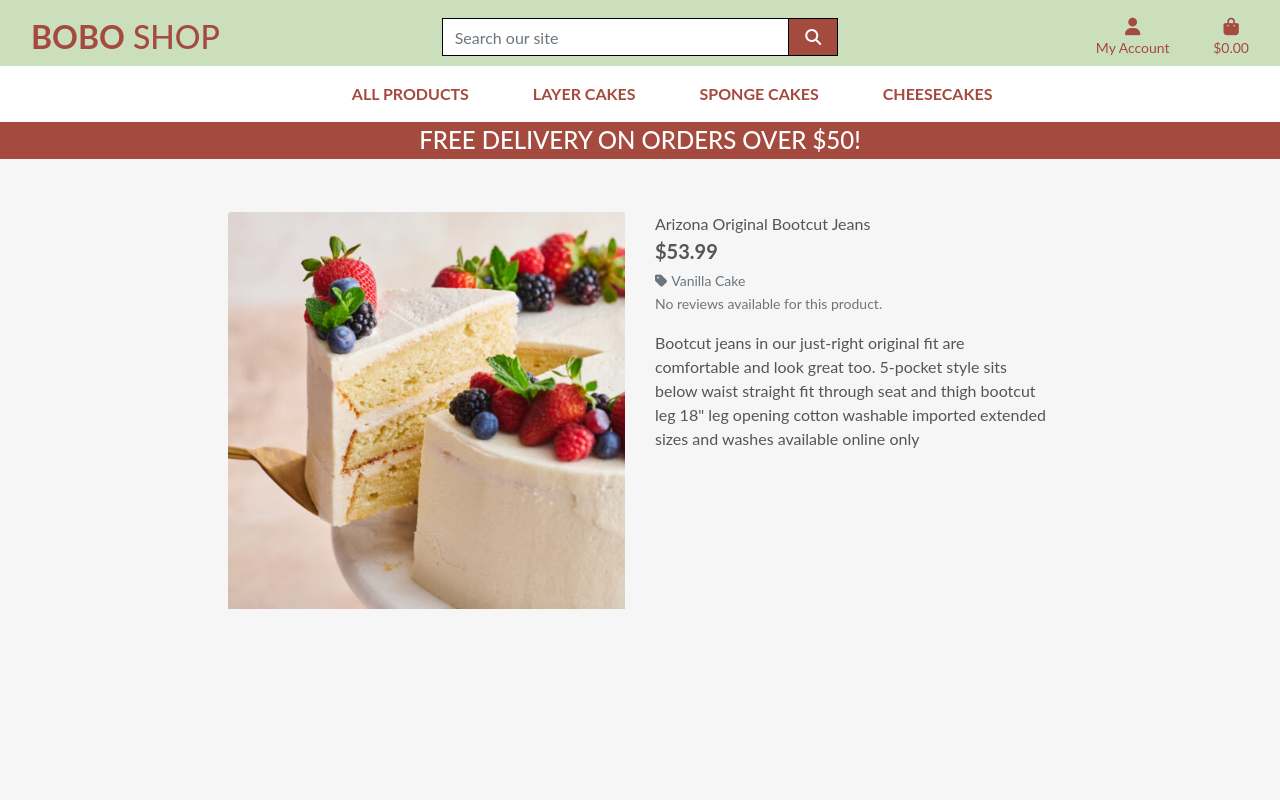
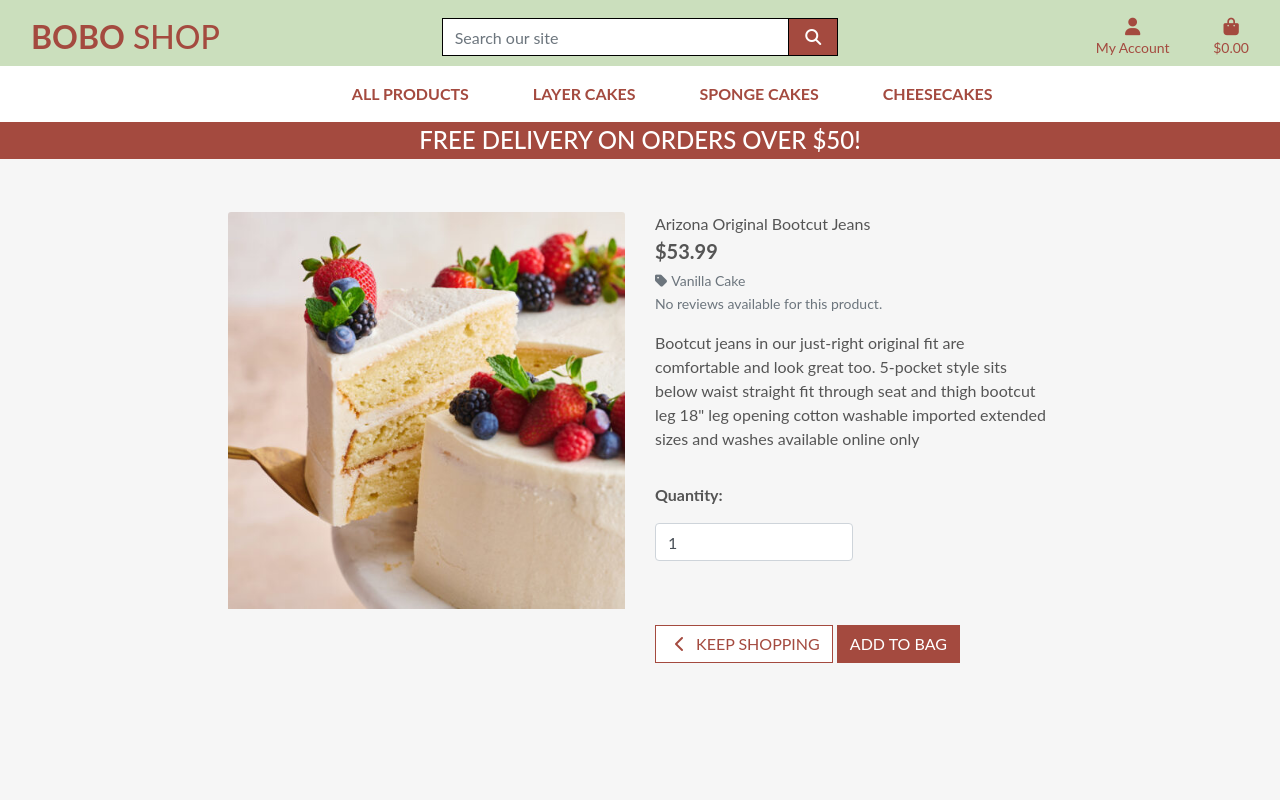
Before and after one commit to mariusmilitaru32/boboshop, a Django app: page /products/1/ in a window 1280 px wide. Run offline with Django 5.2, Linux system fonts and the light colour scheme; data comes from the database, SQL or seed files in the repository; data that the repository does not hold is empty; some libraries are stand-ins or nearby versions.

Commit message:
Added add to bag for product details and updated crpsy form on login page

```diff
--- a/bag/urls.py
+++ b/bag/urls.py
@@ -4,5 +4,7 @@ from . import views
 
 urlpatterns = [
     path('', views.view_bag, name='view_bag'),
+    path('add/<int:item_id>/', views.add_to_bag, name='add_to_bag'),
+
 
 ]
--- a/products/templates/products/product_detail.html
+++ b/products/templates/products/product_detail.html
@@ -50,6 +50,30 @@
                     {% endif %}
 
                     <p class="mt-3">{{ product.description }}</p>
+                    <form class="form" action="{% url 'add_to_bag' product.id %}" method="POST">
+                        {% csrf_token %}
+                        <div class="form-row">
+                            <div class="col-12">
+                                <p class="mt-3"><strong>Quantity:</strong></p>
+                                <div class="form-group w-50">
+                                    <div class="input-group">
+                                        <input class="form-control qty_input" type="number" name="quantity" value="1" min="1" max="99" data-item_id="{{ product.id }}" id="id_qty_{{ product.id }}">
+                                    </div>
+                                </div>
+                            </div>
+
+                            <div class="col-12">
+                                <a href="{% url 'products' %}" class="btn btn-outline-black rounded-0 mt-5">
+                                    <span class="icon">
+                                        <i class="fas fa-chevron-left"></i>
+                                    </span>
+                                    <span class="text-uppercase">Keep Shopping</span>
+                                </a>
+                                <input type="submit" class="btn btn-black rounded-0 text-uppercase mt-5" value="Add to Bag">
+                            </div>
+                            <input type="hidden" name="redirect_url" value="{{ request.path }}">
+                        </div>
+                    </form>
                 </div>
             </div>
         </div>
--- a/static/css/base.css
+++ b/static/css/base.css
@@ -128,7 +128,14 @@ a.category-badge > span.badge:hover {
     cursor: pointer;
 }
 
+/* btn style for product details page */
 
+
+.btn-outline-black {
+    background: white;
+    color: #a44a3f !important;
+    border: 1px solid #a44a3f;
+}
 
 
 
--- a/templates/allauth/account/login.html
+++ b/templates/allauth/account/login.html
@@ -1,5 +1,4 @@
 {% extends "account/base.html" %}
-
 {% load i18n %}
 {% load account socialaccount %}
 
--- a/templates/allauth/account/password_reset.html
+++ b/templates/allauth/account/password_reset.html
@@ -1,5 +1,4 @@
 {% extends "account/base.html" %}
-
 {% load i18n %}
 {% load account %}
 
--- a/templates/allauth/base.html
+++ b/templates/allauth/base.html
@@ -1,3 +1,4 @@
+{% load crispy_forms_tags %}
 <!DOCTYPE html>
 <html>
   <head>
```
Also changed, not shown: bag/views.py (+22 -1 lines).
